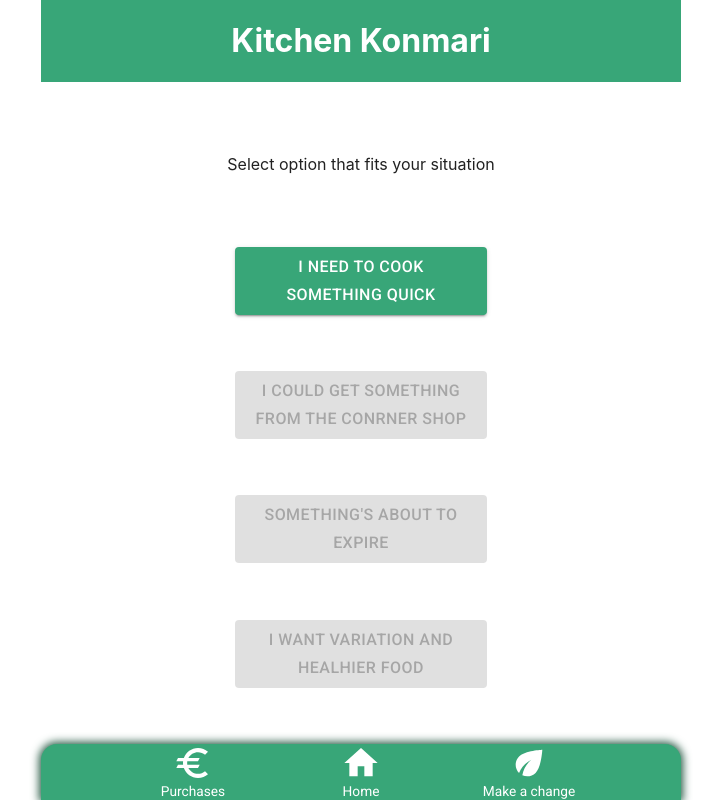
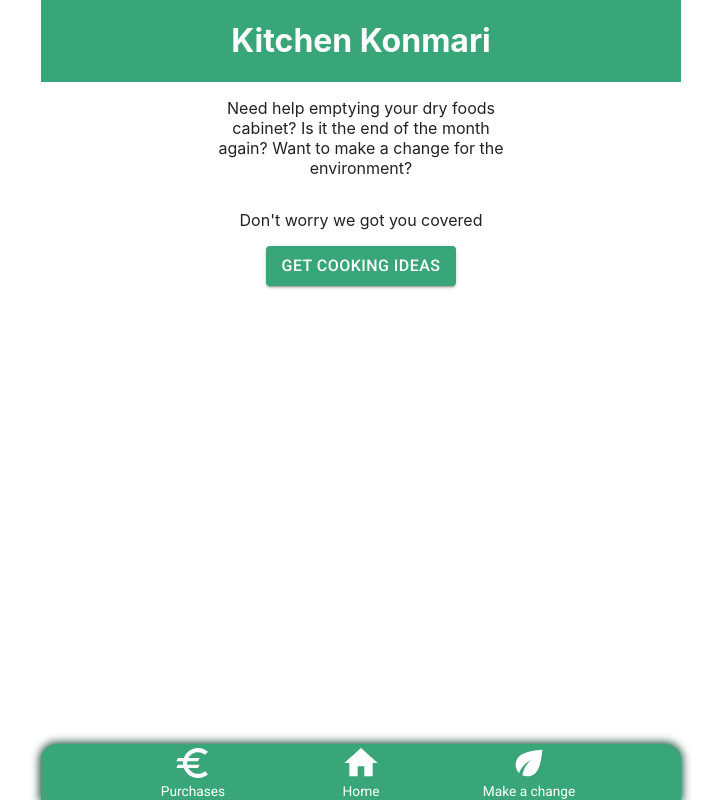
Before and after one commit to Marantle/junction2019, a React (Create React App) app in the folder web/: page / in a window 1280 px wide. Shown: the whole page, without its empty margins (279-1000 px from the left). Built offline with nearby package versions, Linux system fonts and the light colour scheme.

Commit message:
something quick wip

```diff
--- a/web/src/App.js
+++ b/web/src/App.js
@@ -11,6 +11,7 @@ import { VIEW, changeView } from './store/view';
 import LandingPage from './views/LandingPage';
 import PurchaseHistory from './views/PurchaseHistory';
 import MainChoice from './views/MainChoice';
+import SomethingQuick from './views/SometingQuick';
 
 function App() {
   const view = useSelector(state => state.view);
@@ -38,7 +39,7 @@ function App() {
         display='flex'
         flexDirection='column'
         color='text.primary'
-        overflow='scroll'
+        style={{ overflowX: 'hidden' }}
       >
         {(() => {
           switch(view) {
@@ -48,6 +49,8 @@ function App() {
               return <PurchaseHistory />
             case VIEW.MAIN_CHOICE:
               return <MainChoice />
+            case VIEW.SOMETHING_QUICK:
+              return <SomethingQuick />
             default:
               return <h1>{view} is not known</h1>
           }
--- a/web/src/store/view.js
+++ b/web/src/store/view.js
@@ -2,10 +2,11 @@ export const VIEW = {
   LANDING: 'LANDING',
   PURCHASE_HISTORY: 'PURCHASE_HISTORY',
   MAIN_CHOICE: 'MAIN_CHOICE',
-  SELECT_INGREDIENT: 'SELECT_INGREDIENT'
+  SELECT_INGREDIENT: 'SELECT_INGREDIENT',
+  SOMETHING_QUICK: 'SOMETHING_QUICK'
 }
 
-const defaultState = VIEW.MAIN_CHOICE;
+const defaultState = VIEW.LANDING;
 
 const CHANGE_VIEW = 'CHANGE_VIEW';
 
--- a/web/src/views/MainChoice.js
+++ b/web/src/views/MainChoice.js
@@ -13,7 +13,7 @@ const SelectionButton = ({ children, ...props }) => (
 export default function LandingPage() {
   const dispatch = useDispatch();
   const onClick = () => {
-    dispatch(changeView(VIEW.PURCHASE_HISTORY));
+    dispatch(changeView(VIEW.SOMETHING_QUICK));
   }
 
   return (
--- /dev/null
+++ b/web/src/views/SometingQuick.js
@@ -0,0 +1,26 @@
+import React from 'react';
+import { useDispatch, useSelector } from 'react-redux';
+import { Box, Button } from '@material-ui/core';
+
+import { changeView, VIEW } from '../store/view';
+import ProductPicture from './foodComponent';
+
+export default function LandingPage() {
+  const someProducts = useSelector(state => state.purchaseHistory.products.slice(0, 3));
+  const dispatch = useDispatch();
+  const onClick = () => {
+    dispatch(changeView(VIEW.MAIN_CHOICE));
+  }
+
+  return (
+    <Box display='flex' flexDirection='column' alignItems='center'>
+      <p>We think you still have these,
+      which sounds the best right now?</p>
+      {someProducts.length > 0 &&
+        someProducts.map(product => (
+          <ProductPicture key={product.ean} product={product}/>
+        ))
+      }
+    </Box>
+  )
+}
--- a/web/src/views/foodComponent.js
+++ b/web/src/views/foodComponent.js
@@ -1,14 +1,14 @@
 import React from 'react';
 
-export default function ProductPicture(product) {
+export default function ProductPicture({ product }) {
   return (
     <>
       <div className="container">
         <div className="col-xs-12 col-sm-6 col-md-6 col-lg-6">
-            <h4>Some text</h4>
+          <h4>Some text</h4>
         </div>
         <div className="col-xs-12 col-sm-6 col-md-6 col-lg-6">
-          <img key={product.ean} src={product.pictureUrls[0].originalUrl} alt="" className="img-responsive" />
+          <img key={product.ean} src={product.pictureUrls[0].original} alt="" className="img-responsive" />
         </div>
       </div>
     </>
```
